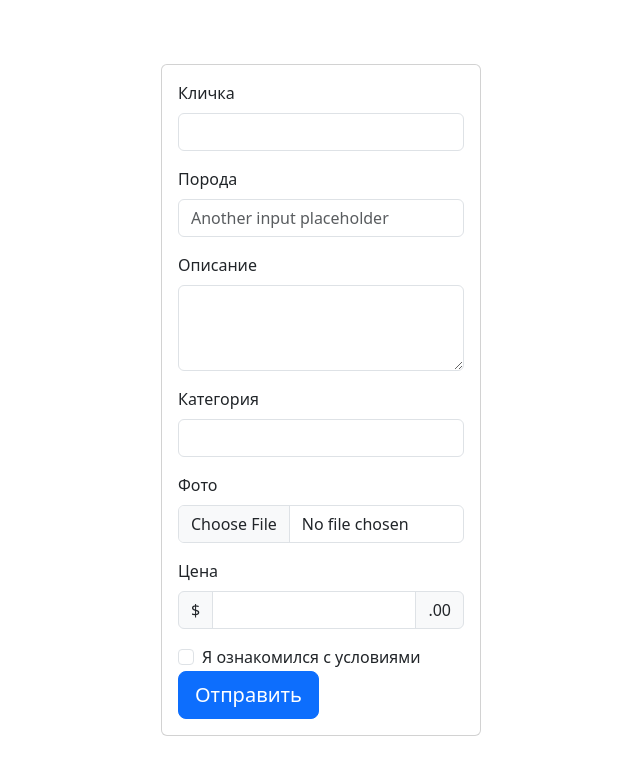
After one commit to 4usnok/dz_django, a Django app: page /blank/add_product/ in a window 1280 px wide. The commit adds this page. Shown: the top 775 px of the page, without its empty margins (319-959 px from the left). Run offline with Django 5.2, Linux system fonts and the light colour scheme; parts of the project's set-up code (start-up, migrations or seed data) failed here and were passed over; some libraries are stand-ins or nearby versions.

Commit message:
create new_pet

```diff
--- a/catalog/templates/catalog/includes/inc_menu.html
+++ b/catalog/templates/catalog/includes/inc_menu.html
@@ -12,6 +12,7 @@
                             <li><a href="{%url 'catalog:home' %}" class="text-white">Главная</a></li>
                             <li><a href="#" class="text-white">Регистрация</a></li>
                             <li><a href="#" class="text-white">Личный кабинет</a></li>
+                            <li><a href="{%url 'catalog:add_product' %}" class="text-white">Добавить нового питомца</a></li>
                         </ul>
                     </div>
                 </div>
--- /dev/null
+++ b/catalog/templates/catalog/new_product.html
@@ -0,0 +1,70 @@
+{% load my_tags %}
+<!DOCTYPE html>
+<html lang="en">
+<head>
+    <meta charset="UTF-8">
+    <title></title>
+    <link href="../../static/css/bootstrap.min.css" rel="stylesheet">
+</head>
+<body>
+<form method="post" action="">
+    {% csrf_token %}
+    <div class="card card-text position-absolute top-50 start-50 translate-middle" style="width: 20rem;">
+    <div class="position-relative">
+        <div class="card-body">
+            <div class="mb-3">
+                <label for="validationCustom01" class="form-label">Кличка</label>
+                <input type="text" class="form-control" id="validationCustom01" name="name" required>
+                <div class="valid-feedback">
+                    Looks good!
+                </div>
+            </div>
+            <div class="mb-3">
+              <label for="formGroupExampleInput2" class="form-label">Порода</label>
+              <input type="text" class="form-control" id="formGroupExampleInput2" placeholder="Another input placeholder" name="breed">
+            </div>
+            <div class="mb-3">
+              <label for="exampleFormControlTextarea1" class="form-label" >Описание</label>
+              <textarea class="form-control" id="exampleFormControlTextarea1" rows="3" name="description"></textarea>
+            </div>
+            <div class="mb-3">
+                <label for="validationCustom01" class="form-label">Категория</label>
+                <input type="text" class="form-control" id="validationCustom02" name="category_id" required>
+                <div class="valid-feedback">
+                    Looks good!
+                </div>
+            </div>
+            <div class="mb-3">
+              <label for="formFile" class="form-label">Фото</label>
+              <input class="form-control" type="file" id="formFile" name="img">
+            </div>
+            <label for="exampleFormControlTextarea1" class="form-label" >Цена</label>
+            <div class="input-group mb-3">
+                <span class="input-group-text">$</span>
+                <input type="text" class="form-control" aria-label="Amount (to the nearest dollar)" name="price">
+                <span class="input-group-text">.00</span>
+            </div>
+            <div class="col-12">
+                <div class="form-check">
+                    <input class="form-check-input" type="checkbox" value="" id="invalidCheck" required>
+                    <label class="form-check-label" for="invalidCheck">
+                        Я ознакомился с условиями
+                    </label>
+                    <div class="invalid-feedback">
+                        You must agree before submitting.
+                    </div>
+                </div>
+            </div>
+            <div class="col-12">
+                <button class="btn btn-primary btn-lg" type="submit">Отправить</button>
+            </div>
+        </div>
+    </div>
+</div>
+</form>
+<!--Выполнение скриптов-->
+<script
+        src="https://cdnjs.cloudflare.com/ajax/libs/twitter-bootstrap/5.3.3/js/bootstrap.bundle.min.js">
+</script>
+</body>
+</html>
--- a/catalog/templates/catalog/product_list.html
+++ b/catalog/templates/catalog/product_list.html
@@ -13,7 +13,7 @@
                       <div class="d-flex justify-content-between align-items-center">
                           <a class="btn btn-primary" href="{%url 'catalog:contact' product.pk %}" role="button"
                              style="--bs-btn-padding-y: .25rem; --bs-btn-padding-x: .5rem; --bs-btn-font-size: .75rem;"
-                          >Посмотреть</a> <small class="text-body-secondary">{{ product.updated_at }}</small>
+                          >Посмотреть</a> <small class="text-body-secondary">{{ product.date_now }}</small>
                       </div>
                   </div>
               </div>
--- a/catalog/urls.py
+++ b/catalog/urls.py
@@ -1,11 +1,12 @@
 from django.urls import path
 
-from catalog.views import home, contact, blank
+from catalog.views import home, contact, blank, add_product
 
 app_name = "catalog"
 
 urlpatterns = [
     path("home/", home, name="home"),
     path("home/<int:pk>/", contact, name="contact"),
-    path("blank/", blank, name="blank")
+    path("blank/", blank, name="blank"),
+    path("add_product/", add_product, name="add_product")
 ]
--- a/catalog/views.py
+++ b/catalog/views.py
@@ -1,8 +1,9 @@
 from django.http import HttpResponse
 from django.shortcuts import render, get_object_or_404
+from django.utils import timezone
+from django.db import models
 
 from catalog.models import Product
-from .forms import ApplicationForm
 from .models import Application  # Импортируем модель
 
 
@@ -32,3 +33,19 @@ def blank(request):
         )
         return HttpResponse("Спасибо за заявку!")
     return render(request, "catalog/product_application.html", context)
+
+def add_product(request):
+    products = Product.objects.all()  # Получаем все продукты для выпадающего списка
+    context = {'products': products} # Передаем продукты в шаблон
+    if request.method == "POST":
+        # Создаем заявку
+        Product.objects.create(
+            name=request.POST.get('name'),
+            breed=request.POST.get('breed'),
+            description=request.POST.get('description'),
+            img=request.POST.get('img'),
+            price=request.POST.get('price'),
+            category_id=request.POST.get('category_id')  # Сохраняем ID продукта
+        )
+        return HttpResponse("Новый питомец добавлен в каталог!")
+    return render(request, "catalog/new_product.html", context)
```
Also changed, not shown: catalog/models.py (+4 -8 lines), catalog/migrations/0001_initial.py.
